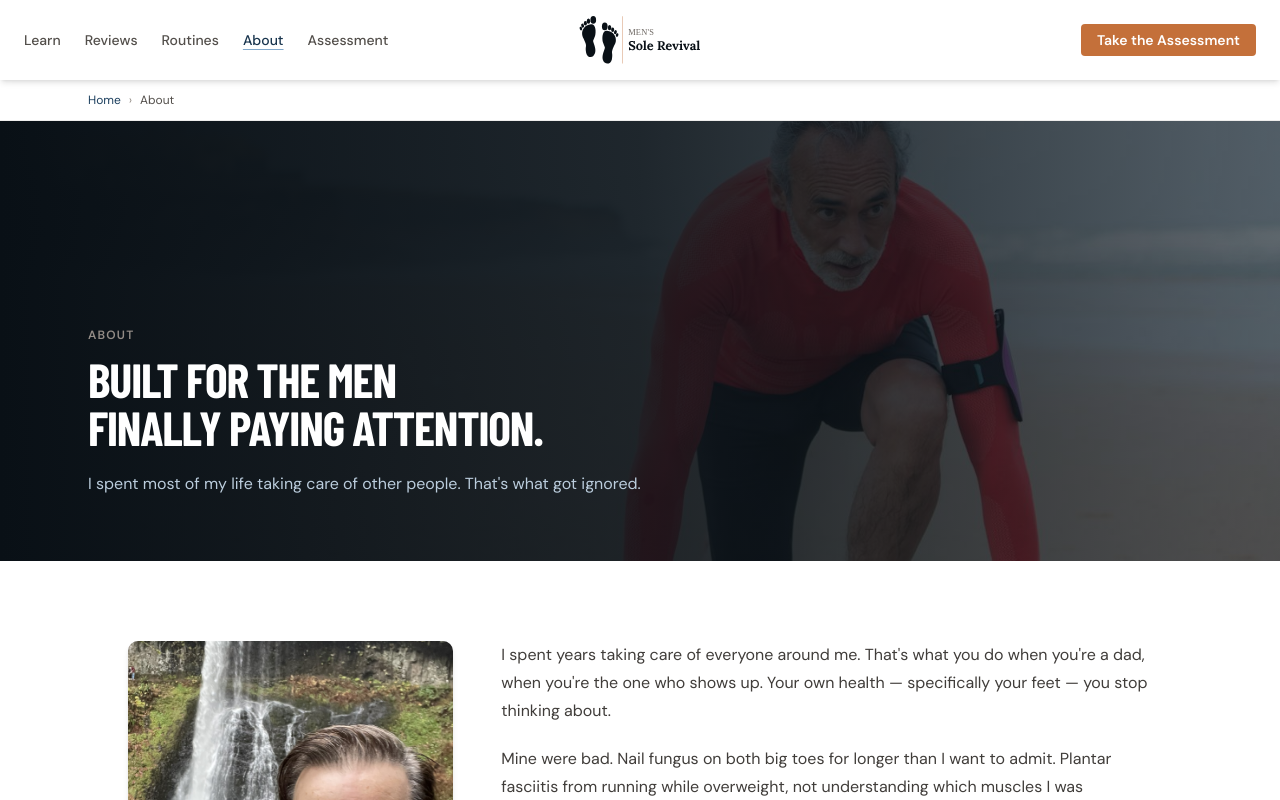
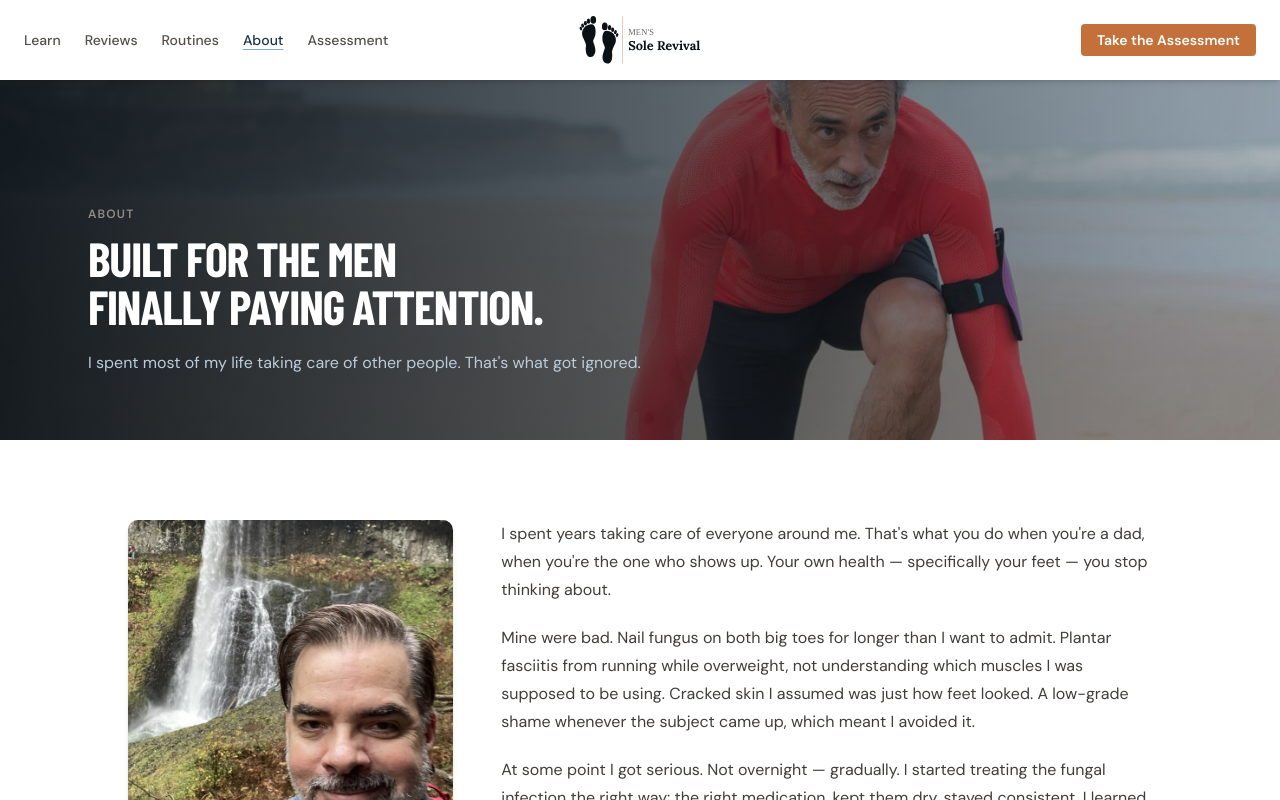
Before and after one commit to alfonsobarreiro/mens-sole-revival, a Next.js app: page /about in a window 1280 px wide. Shown: the top 800 px of the page. Built offline with nearby package versions, Linux system fonts and the light colour scheme; a web font is replaced by a local one.

Commit message:
fix: interior heroes 45vh, lightened overlays, breadcrumbs removed from section pages, homepage overlay lightened

```diff
--- a/app/about/page.tsx
+++ b/app/about/page.tsx
@@ -15,31 +15,21 @@ export default function AboutPage() {
   return (
     <SiteLayout>
 
-      {/* ── Breadcrumb ── */}
-      <div className="border-b border-neutral-100 py-3">
-        <Container>
-          <nav className="flex items-center gap-2 text-xs text-neutral-400">
-            <Link href="/" className="hover:text-brand-600 transition">Home</Link>
-            <span>›</span>
-            <span className="text-neutral-600">About</span>
-          </nav>
-        </Container>
-      </div>
 
       {/* ── Hero ── */}
-      <section className="relative flex min-h-[55vh] flex-col overflow-hidden bg-brand-900">
+      <section className="relative flex h-[45vh] flex-col overflow-hidden bg-brand-900">
         {/* Background image */}
         <div className="absolute inset-0 z-0">
           <Image
             src="/images/pexels-8637976.jpg"
             alt=""
             fill
-            className="object-cover object-center opacity-50"
+            className="object-cover object-center opacity-70"
             priority
           />
         </div>
         {/* Gradient */}
-        <div className="absolute inset-0 z-0 bg-gradient-to-r from-brand-900 via-brand-900/80 to-brand-900/25" />
+        <div className="absolute inset-0 z-0 bg-gradient-to-r from-brand-900/90 via-brand-900/50 to-transparent" />
 
         {/* Text */}
         <div className="relative z-10 flex flex-1 items-end">
--- a/app/learn/page.tsx
+++ b/app/learn/page.tsx
@@ -94,29 +94,19 @@ function LearnContent() {
   return (
     <SiteLayout>
 
-      {/* ── Breadcrumb ── */}
-      <div className="border-b border-neutral-100 py-3">
-        <Container>
-          <nav className="flex items-center gap-2 text-xs text-neutral-400">
-            <Link href="/" className="hover:text-brand-600 transition">Home</Link>
-            <span>›</span>
-            <span className="text-neutral-600">Learn</span>
-          </nav>
-        </Container>
-      </div>
 
       {/* ── Hero ── */}
-      <section className="relative flex min-h-[55vh] flex-col overflow-hidden bg-brand-900">
+      <section className="relative flex h-[45vh] flex-col overflow-hidden bg-brand-900">
         <div className="absolute inset-0 z-0">
           <Image
             src="/images/pexels-7047464.jpg"
             alt=""
             fill
-            className="object-cover object-center opacity-40"
+            className="object-cover object-center opacity-70"
             priority
           />
         </div>
-        <div className="absolute inset-0 z-0 bg-gradient-to-r from-brand-900 via-brand-900/80 to-brand-900/20" />
+        <div className="absolute inset-0 z-0 bg-gradient-to-r from-brand-900/90 via-brand-900/50 to-transparent" />
 
         <div className="relative z-10 flex flex-1 items-end">
           <Container>
--- a/app/page.tsx
+++ b/app/page.tsx
@@ -124,19 +124,19 @@ export default function Home() {
       {/* ── Hero ── */}
       <section className="relative flex min-h-[90vh] flex-col overflow-hidden bg-brand-800">
 
-        {/* Background photo — full bleed, higher opacity for depth */}
+        {/* Background photo — full bleed */}
         <div className="absolute inset-0 z-0">
           <Image
             src="/images/pexels-17979558.jpg"
             alt=""
             fill
-            className="object-cover object-center opacity-30"
+            className="object-cover object-center opacity-55"
             priority
           />
         </div>
 
-        {/* Strong directional gradient — content readable on left, image shows on right */}
-        <div className="absolute inset-0 z-0 bg-gradient-to-r from-brand-900 via-brand-900/85 to-brand-900/30" />
+        {/* Directional gradient — left stays dark for headline legibility, right opens up */}
+        <div className="absolute inset-0 z-0 bg-gradient-to-r from-brand-900/95 via-brand-900/65 to-brand-900/20" />
 
         {/* Content — flex-1 centers it vertically */}
         <div className="relative z-10 flex flex-1 items-center">
--- a/app/reviews/page.tsx
+++ b/app/reviews/page.tsx
@@ -229,17 +229,17 @@ export default async function ReviewsPage() {
     <SiteLayout>
 
       {/* ── Hero ── */}
-      <section className="relative flex min-h-[55vh] flex-col overflow-hidden bg-brand-900">
+      <section className="relative flex h-[45vh] flex-col overflow-hidden bg-brand-900">
         <div className="absolute inset-0 z-0">
           <Image
             src="/images/pexels-13122754.jpg"
             alt=""
             fill
-            className="object-cover object-center opacity-25"
+            className="object-cover object-center opacity-70"
             priority
           />
         </div>
-        <div className="absolute inset-0 z-0 bg-gradient-to-r from-brand-900 via-brand-900/85 to-brand-900/30" />
+        <div className="absolute inset-0 z-0 bg-gradient-to-r from-brand-900/90 via-brand-900/50 to-transparent" />
 
         <div className="relative z-10 flex flex-1 items-end">
           <Container>
--- a/app/routines/page.tsx
+++ b/app/routines/page.tsx
@@ -77,29 +77,19 @@ export default function RoutinesPage() {
   return (
     <SiteLayout>
 
-      {/* ── Breadcrumb ── */}
-      <div className="border-b border-neutral-100 py-3">
-        <Container>
-          <nav className="flex items-center gap-2 text-xs text-neutral-400">
-            <Link href="/" className="hover:text-brand-600 transition">Home</Link>
-            <span>›</span>
-            <span className="text-neutral-600">Routines</span>
-          </nav>
-        </Container>
-      </div>
 
       {/* ── Hero ── */}
-      <section className="relative flex min-h-[55vh] flex-col overflow-hidden bg-brand-900">
+      <section className="relative flex h-[45vh] flex-col overflow-hidden bg-brand-900">
         <div className="absolute inset-0 z-0">
           <Image
             src="/images/pexels-4909313.jpg"
             alt=""
             fill
-            className="object-cover object-center opacity-35"
+            className="object-cover object-center opacity-70"
             priority
           />
         </div>
-        <div className="absolute inset-0 z-0 bg-gradient-to-r from-brand-900 via-brand-900/80 to-brand-900/20" />
+        <div className="absolute inset-0 z-0 bg-gradient-to-r from-brand-900/90 via-brand-900/50 to-transparent" />
 
         <div className="relative z-10 flex flex-1 items-end">
           <Container>
--- a/components/ArticleLayout.tsx
+++ b/components/ArticleLayout.tsx
@@ -26,18 +26,18 @@ export default function ArticleLayout({
   return (
     <div>
       {heroSrc && (
-        <div className="relative flex min-h-[55vh] w-full flex-col overflow-hidden bg-brand-900">
+        <div className="relative flex h-[45vh] w-full flex-col overflow-hidden bg-brand-900">
           {/* Full-bleed hero image */}
           <Image
             src={heroSrc}
             alt={heroAlt}
             fill
-            className="object-cover object-center opacity-60"
+            className="object-cover object-center opacity-75"
             priority
           />
 
-          {/* Gradient — bottom-heavy so text is always readable */}
-          <div className="absolute inset-0 bg-gradient-to-t from-brand-900/90 via-brand-900/40 to-brand-900/10" />
+          {/* Gradient — bottom-heavy so text is readable, top shows the image */}
+          <div className="absolute inset-0 bg-gradient-to-t from-brand-900/90 via-brand-900/30 to-transparent" />
 
           {/* Text overlay — anchored to bottom-left */}
           {title && (
```
